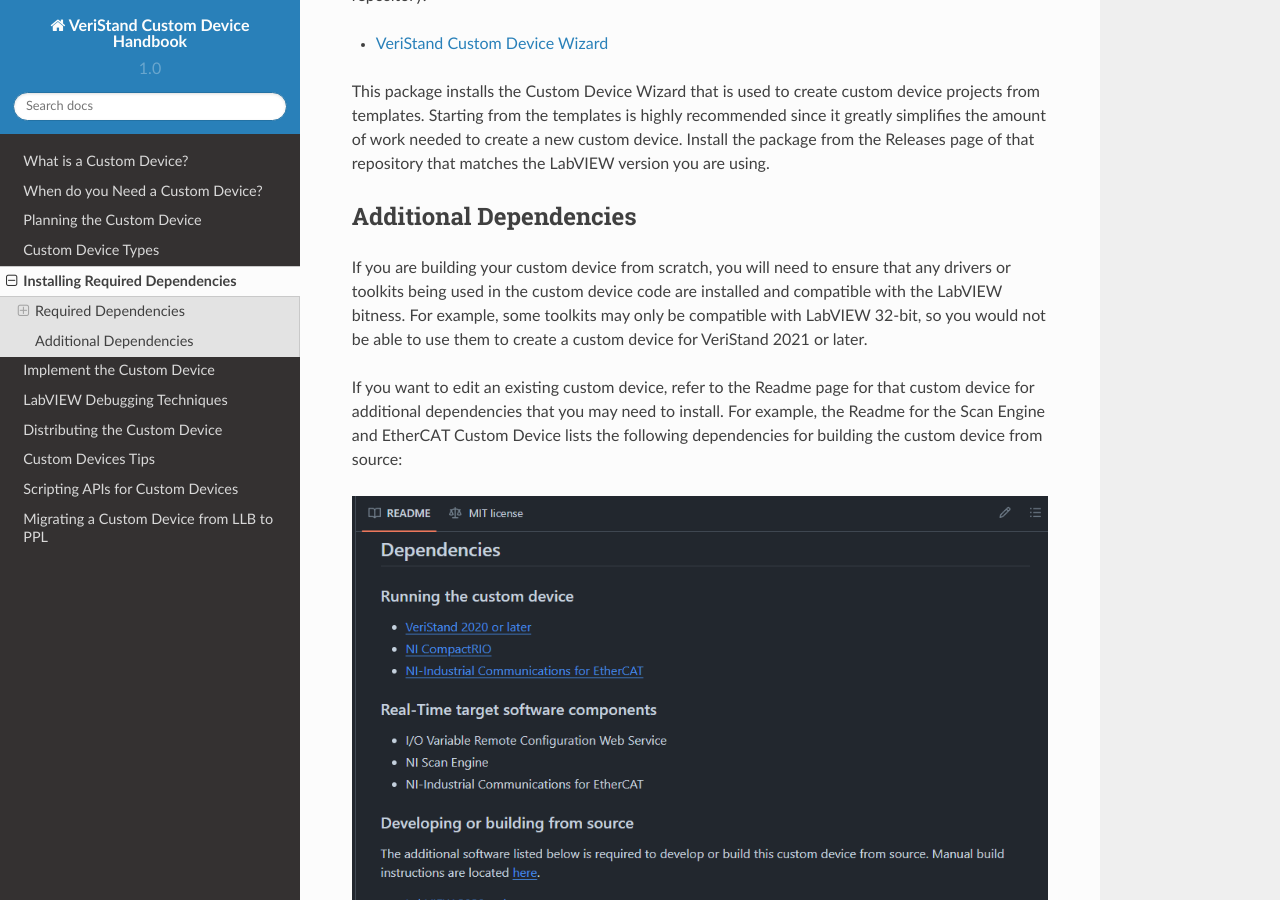
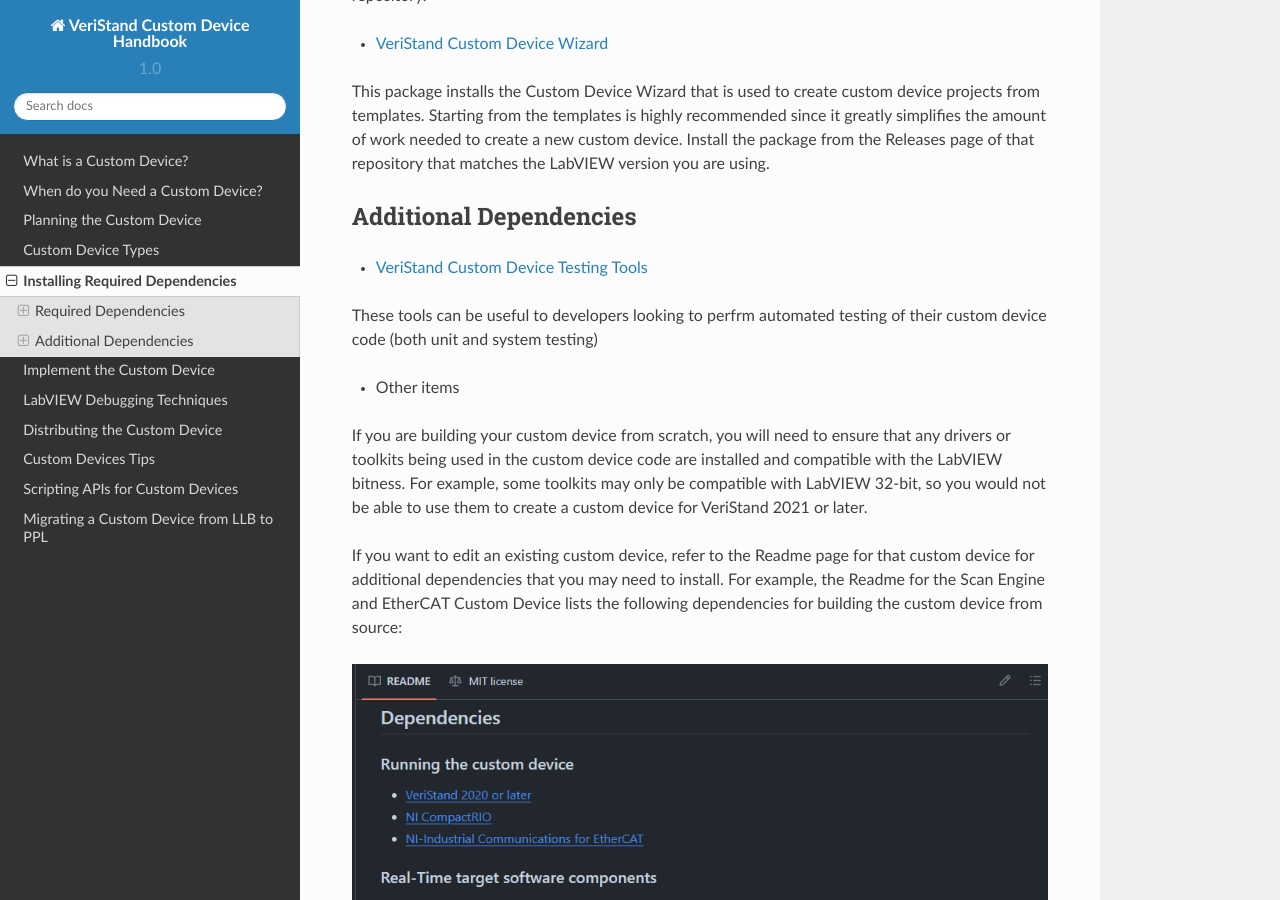
Before and after one commit to ni/niveristand-custom-device-handbook, a Sphinx documentation site: the page built from docs/Installing_Required_Dependencies.md, in a window 1280 px wide and 900 px high, scrolled down 832 px. Built offline with Sphinx 7.4.7 and the Read the Docs theme 2.0.0, drawn with Linux system fonts in a browser that asks for light colours; pages that are not in the unit, such as notebooks, are missing from menus.

Commit message:
Update Installing_Required_Dependencies.md

```diff
--- a/docs/Installing_Required_Dependencies.md
+++ b/docs/Installing_Required_Dependencies.md
@@ -30,6 +30,12 @@
 
 ### Additional Dependencies
 
+* [VeriStand Custom Device Testing Tools](https://github.com/ni/niveristand-custom-device-testing-tools)
+
+These tools can be useful to developers looking to perfrm automated testing of their custom device code (both unit and system testing)
+
+* Other items
+
 If you are building your custom device from scratch, you will need to ensure that any drivers or toolkits being used in the custom device code are installed and compatible with the LabVIEW bitness. For example, some toolkits may only be compatible with LabVIEW 32-bit, so you would not be able to use them to create a custom device for VeriStand 2021 or later.
 
 If you want to edit an existing custom device, refer to the Readme page for that custom device for additional dependencies that you may need to install. For example, the Readme for the Scan Engine and EtherCAT Custom Device lists the following dependencies for building the custom device from source:
```
